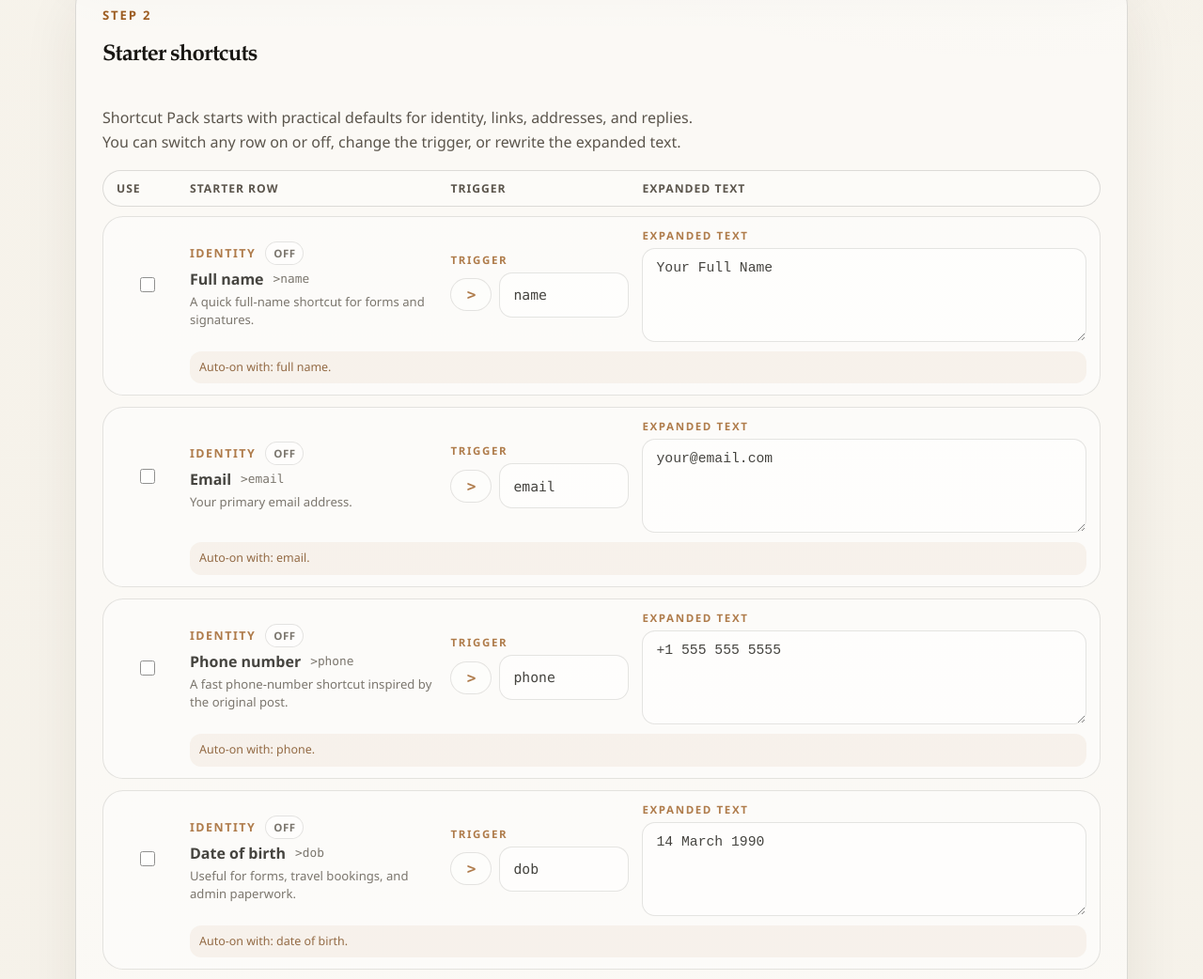
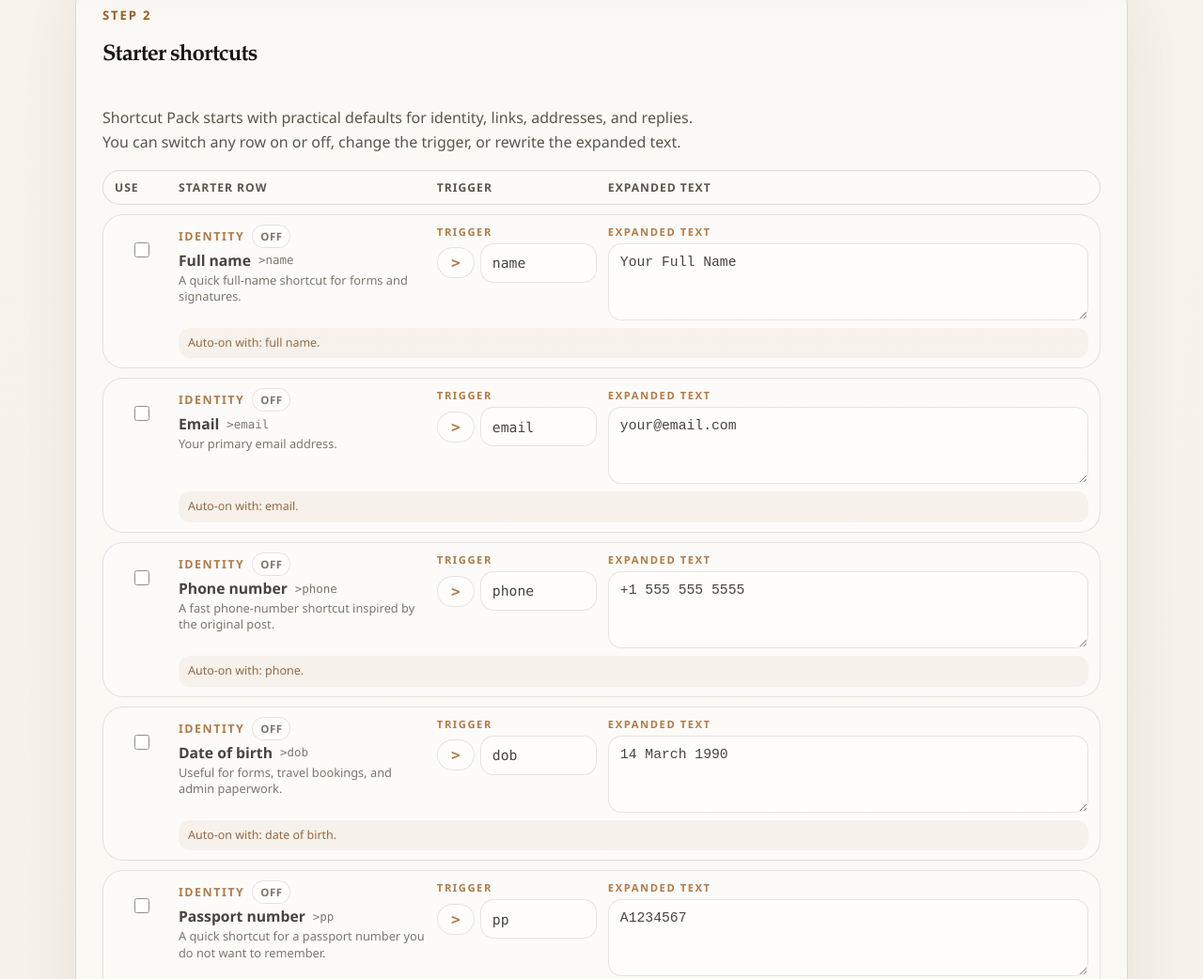
Before and after one commit to amamujee/shortcut-pack, a website: page generator.html in a window 1280 px wide. Shown: the part 2820-3862 px from the top of the page at 94% size. Drawn offline with Linux system fonts and the light colour scheme.

Commit message:
Tighten builder layout and add favicon

```diff
--- a/generator.html
+++ b/generator.html
@@ -551,7 +551,7 @@
 .starter-list,
 .custom-list {
   display: grid;
-  gap: 12px;
+  gap: 10px;
 }
 
 .starter-card,
@@ -571,7 +571,7 @@
 .summary-card,
 .instructions > div,
 .status-banner {
-  padding: 16px;
+  padding: 14px;
 }
 
 .starter-table {
@@ -582,13 +582,13 @@
 .starter-table-head,
 .starter-main {
   display: grid;
-  grid-template-columns: 64px minmax(240px, 0.92fr) 190px minmax(0, 1.65fr);
-  gap: 14px;
-  align-items: center;
+  grid-template-columns: 56px minmax(220px, 0.9fr) 170px minmax(0, 1.75fr);
+  gap: 12px;
+  align-items: start;
 }
 
 .starter-table-head {
-  padding: 10px 14px;
+  padding: 9px 12px;
   color: var(--ink-soft);
   font-size: 0.76rem;
   font-weight: 700;
@@ -599,7 +599,7 @@
 
 .starter-card {
   border-radius: 22px;
-  padding: 12px 14px;
+  padding: 10px 12px;
 }
 
 .starter-card.is-disabled {
@@ -608,19 +608,19 @@
 
 .starter-meta {
   display: grid;
-  gap: 4px;
+  gap: 2px;
 }
 
 .starter-meta-topline,
 .starter-title-row {
   display: flex;
   align-items: center;
-  gap: 10px;
+  gap: 8px;
   flex-wrap: wrap;
 }
 
 .starter-title {
-  font-size: 1rem;
+  font-size: 0.98rem;
   font-weight: 700;
 }
 
@@ -635,7 +635,7 @@
 
 .starter-trigger-preview {
   color: var(--ink-soft);
-  font-size: 0.8rem;
+  font-size: 0.78rem;
 }
 
 .starter-status {
@@ -668,13 +668,13 @@
 .starter-description {
   margin: 0;
   color: var(--ink-soft);
-  font-size: 0.82rem;
-  line-height: 1.45;
+  font-size: 0.8rem;
+  line-height: 1.35;
 }
 
 .starter-note {
-  margin: 10px 0 0 78px;
-  padding: 8px 10px;
+  margin: 8px 0 0 68px;
+  padding: 7px 10px;
   border-radius: 12px;
   background: rgba(156, 92, 33, 0.08);
   color: #7a4719;
@@ -706,27 +706,27 @@
 .starter-field {
   display: grid;
   align-content: start;
-  gap: 6px;
+  gap: 5px;
 }
 
 .field-label {
   margin-bottom: 0;
-  font-size: 0.72rem;
+  font-size: 0.7rem;
 }
 
 .shortcut-input-wrap {
   display: flex;
   align-items: center;
-  gap: 8px;
+  gap: 6px;
 }
 
 .prefix-chip {
-  min-width: 44px;
+  min-width: 40px;
   justify-content: center;
   text-align: center;
   color: var(--accent);
   font-weight: 700;
-  padding: 7px 10px;
+  padding: 6px 9px;
 }
 
 .panel-subsection {
@@ -735,14 +735,26 @@
 
 .custom-main {
   display: grid;
-  grid-template-columns: 64px minmax(240px, 0.92fr) 190px minmax(0, 1.65fr);
-  gap: 14px;
-  align-items: center;
+  grid-template-columns: 56px minmax(220px, 0.9fr) 170px minmax(0, 1.75fr);
+  gap: 12px;
+  align-items: start;
 }
 
 .custom-trigger-preview {
   color: var(--ink-soft);
   font-size: 0.8rem;
+}
+
+.starter-field .shortcut-input-wrap input,
+.starter-field textarea {
+  min-height: 42px;
+  padding: 9px 12px;
+}
+
+.starter-field textarea,
+.custom-phrase,
+.starter-phrase {
+  min-height: 82px;
 }
 
 .primary-button,
--- a/styles.css
+++ b/styles.css
@@ -530,7 +530,7 @@
 .starter-list,
 .custom-list {
   display: grid;
-  gap: 12px;
+  gap: 10px;
 }
 
 .starter-card,
@@ -550,7 +550,7 @@
 .summary-card,
 .instructions > div,
 .status-banner {
-  padding: 16px;
+  padding: 14px;
 }
 
 .starter-table {
@@ -561,13 +561,13 @@
 .starter-table-head,
 .starter-main {
   display: grid;
-  grid-template-columns: 64px minmax(240px, 0.92fr) 190px minmax(0, 1.65fr);
-  gap: 14px;
-  align-items: center;
+  grid-template-columns: 56px minmax(220px, 0.9fr) 170px minmax(0, 1.75fr);
+  gap: 12px;
+  align-items: start;
 }
 
 .starter-table-head {
-  padding: 10px 14px;
+  padding: 9px 12px;
   color: var(--ink-soft);
   font-size: 0.76rem;
   font-weight: 700;
@@ -578,7 +578,7 @@
 
 .starter-card {
   border-radius: 22px;
-  padding: 12px 14px;
+  padding: 10px 12px;
 }
 
 .starter-card.is-disabled {
@@ -587,19 +587,19 @@
 
 .starter-meta {
   display: grid;
-  gap: 4px;
+  gap: 2px;
 }
 
 .starter-meta-topline,
 .starter-title-row {
   display: flex;
   align-items: center;
-  gap: 10px;
+  gap: 8px;
   flex-wrap: wrap;
 }
 
 .starter-title {
-  font-size: 1rem;
+  font-size: 0.98rem;
   font-weight: 700;
 }
 
@@ -614,7 +614,7 @@
 
 .starter-trigger-preview {
   color: var(--ink-soft);
-  font-size: 0.8rem;
+  font-size: 0.78rem;
 }
 
 .starter-status {
@@ -647,13 +647,13 @@
 .starter-description {
   margin: 0;
   color: var(--ink-soft);
-  font-size: 0.82rem;
-  line-height: 1.45;
+  font-size: 0.8rem;
+  line-height: 1.35;
 }
 
 .starter-note {
-  margin: 10px 0 0 78px;
-  padding: 8px 10px;
+  margin: 8px 0 0 68px;
+  padding: 7px 10px;
   border-radius: 12px;
   background: rgba(156, 92, 33, 0.08);
   color: #7a4719;
@@ -685,27 +685,27 @@
 .starter-field {
   display: grid;
   align-content: start;
-  gap: 6px;
+  gap: 5px;
 }
 
 .field-label {
   margin-bottom: 0;
-  font-size: 0.72rem;
+  font-size: 0.7rem;
 }
 
 .shortcut-input-wrap {
   display: flex;
   align-items: center;
-  gap: 8px;
+  gap: 6px;
 }
 
 .prefix-chip {
-  min-width: 44px;
+  min-width: 40px;
   justify-content: center;
   text-align: center;
   color: var(--accent);
   font-weight: 700;
-  padding: 7px 10px;
+  padding: 6px 9px;
 }
 
 .panel-subsection {
@@ -714,14 +714,26 @@
 
 .custom-main {
   display: grid;
-  grid-template-columns: 64px minmax(240px, 0.92fr) 190px minmax(0, 1.65fr);
-  gap: 14px;
-  align-items: center;
+  grid-template-columns: 56px minmax(220px, 0.9fr) 170px minmax(0, 1.75fr);
+  gap: 12px;
+  align-items: start;
 }
 
 .custom-trigger-preview {
   color: var(--ink-soft);
   font-size: 0.8rem;
+}
+
+.starter-field .shortcut-input-wrap input,
+.starter-field textarea {
+  min-height: 42px;
+  padding: 9px 12px;
+}
+
+.starter-field textarea,
+.custom-phrase,
+.starter-phrase {
+  min-height: 82px;
 }
 
 .primary-button,
```
Also changed, not shown: index.html (+1 -1 lines), favicon.svg (added).
